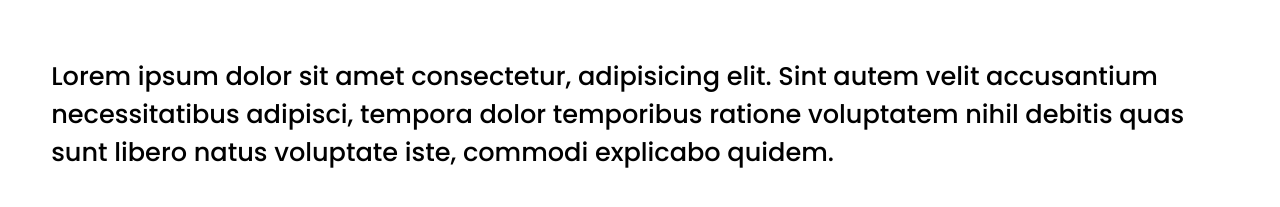
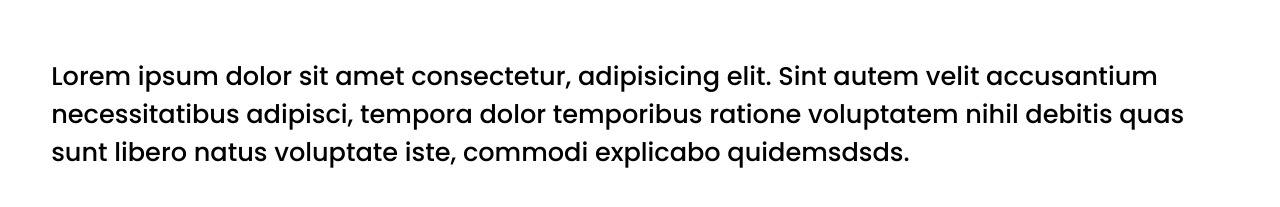
Before and after one commit to Fran0698/trabajo_fmendozac2, a website: page index.html in a window 1280 px wide. Shown: the part 1225-1432 px from the top of the page. Drawn offline with Linux system fonts and the light colour scheme.

Commit message:
3er entrega

```diff
--- a/index.html
+++ b/index.html
@@ -97,7 +97,7 @@
                                 necessitatibus
                                 adipisci, tempora dolor temporibus ratione voluptatem nihil debitis quas sunt libero
                                 natus voluptate iste,
-                                commodi explicabo quidem.</p>
+                                commodi explicabo quidemsdsds.</p>
                 </footer>
 
 
```
